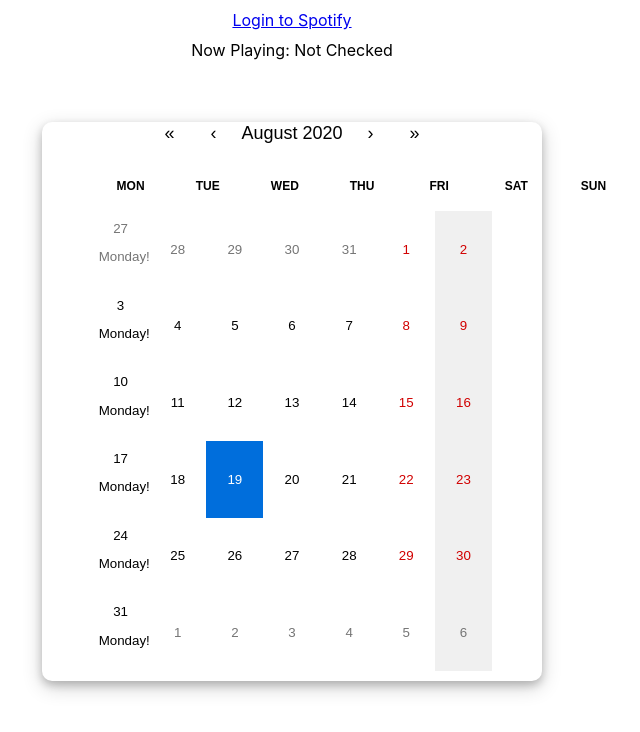
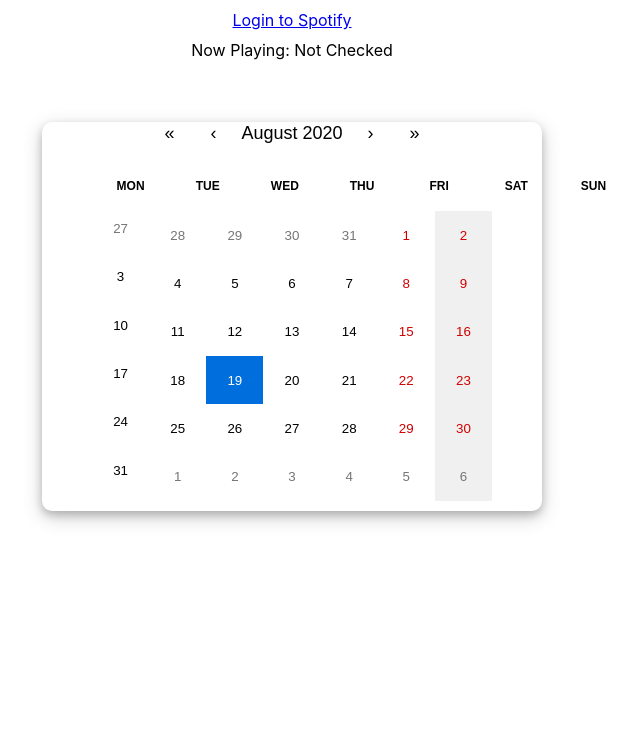
Before and after one commit to omizrahi99/ConcertFinder, a React (Create React App) app in the folder client/: page / in a window 1280 px wide. Shown: the top 732 px of the page, without its empty margins (348-988 px from the left). Built offline with nearby package versions, Linux system fonts and the light colour scheme; no server answers; what spotify-web-api-js would draw is missing.

Commit message:
mh added topArtist to tileContent

```diff
--- a/client/src/App.js
+++ b/client/src/App.js
@@ -18,7 +18,7 @@ class App extends Component {
       loggedIn: token ? true : false,
       nowPlaying: { name: "Not Checked", albumArt: "" },
       myToken: token,
-      artistName: null
+      artistNames: []
     };
     this.getHashParams=this.getHashParams.bind(this)
     this.getNowPlaying=this.getNowPlaying.bind(this)
@@ -92,7 +92,7 @@ class App extends Component {
       }
     );
     this.setState({
-      artistName: response.data.items[0].name
+      artistNames: [response.data.items[0].name, response.data.items[1].name, response.data.items[2].name]
     });
 
     console.log(response.data);
@@ -112,7 +112,7 @@ class App extends Component {
             Check Now Playing
           </button>
         )}
-        <ReactCalendar artist={this.state.artistName}/>
+        <ReactCalendar topArtist={this.state.artistNames}/>
       </div>
     );
   }
--- a/client/src/components/ReactCalendar.js
+++ b/client/src/components/ReactCalendar.js
@@ -10,11 +10,11 @@ function ReactCalendar(props) {
   }
 
   function onClick(){
-    console.log(props.artist)
+    console.log(props.topArtist)
   }
 
   const tileContent = ({ date, view }) =>
-    view === "month" && date.getDay() === 1 ? <p>Monday!</p> : null;
+    view === "month" && date.getDay() === 1 ? <p>{props.topArtist}</p> : null;
 
   return (
     <div>
```
